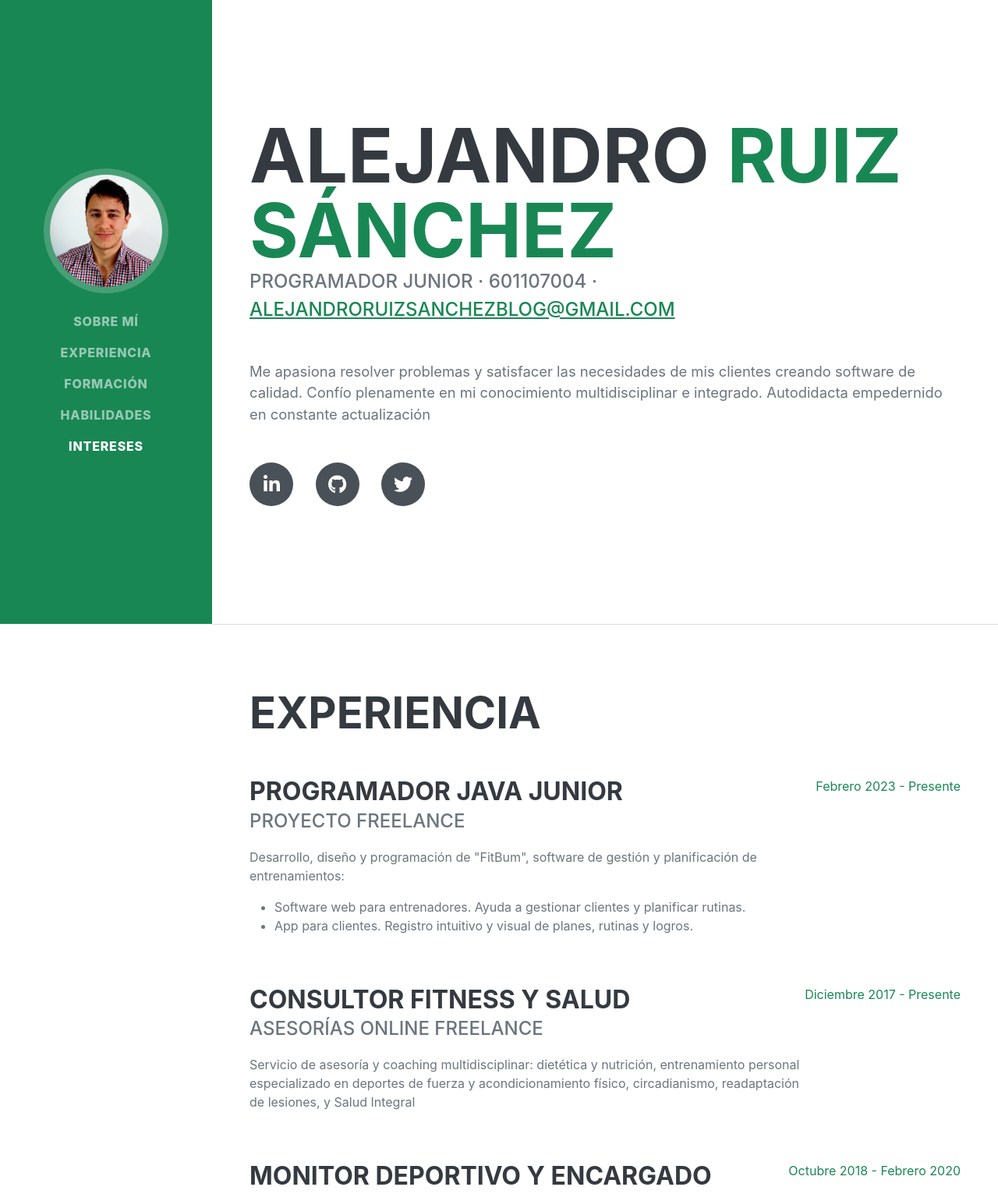
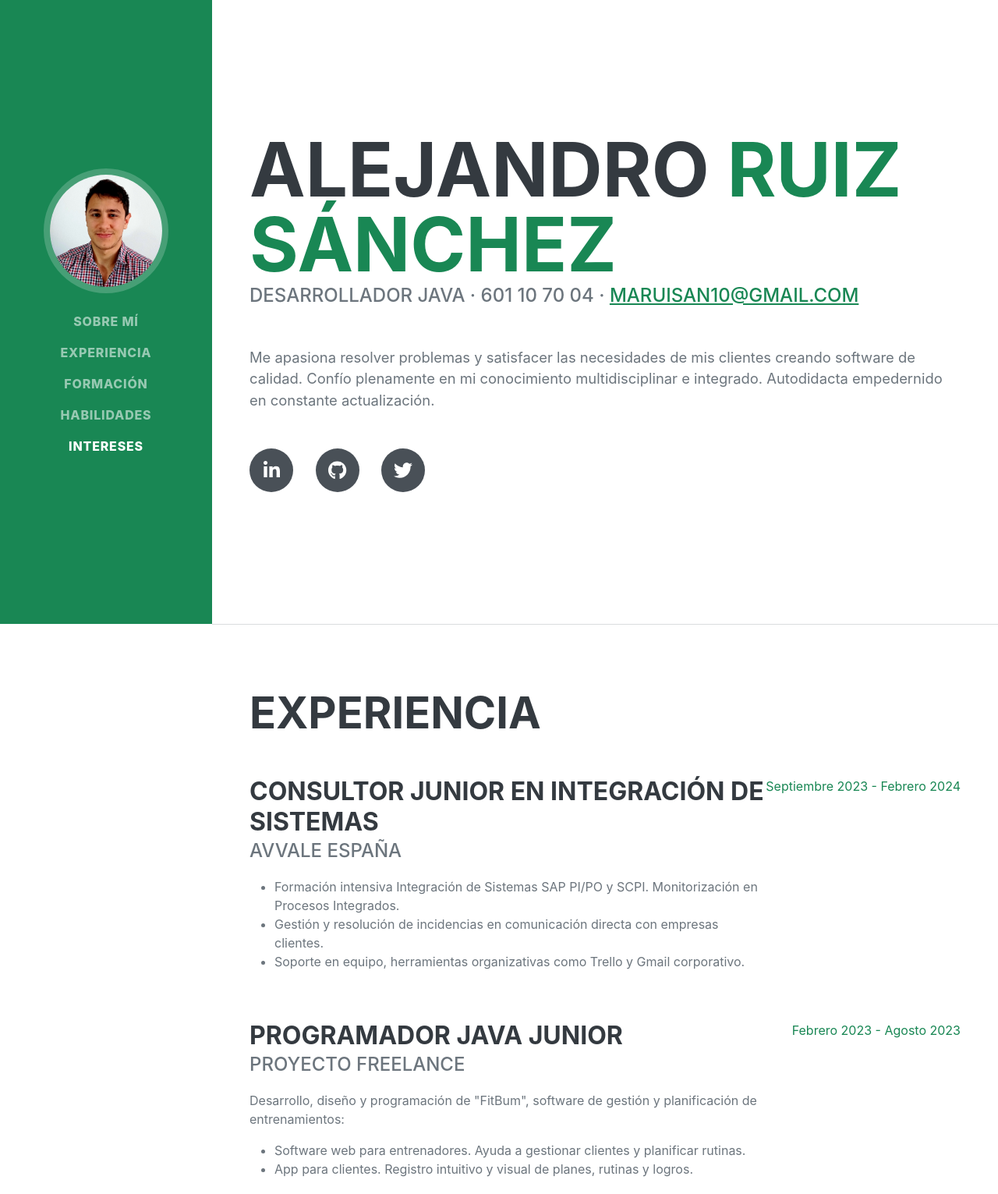
Before and after one commit to alejandrors10/portfolio0424, a plain HTML site: page index.html in a window 1280 px wide. Shown: the top 1531 px of the page at 78% size. Drawn offline with nearby package versions, Linux system fonts and the light colour scheme; a web font is replaced by a local one.

Commit message:
Update index.html

```diff
--- a/index.html
+++ b/index.html
@@ -44,10 +44,10 @@
                         <span class="text-success">Ruiz Sánchez</span>
                     </h1>
                     <div class="subheading mb-5">
-                        Programador Junior ·  601107004  ·
-                        <a href="mailto:name@gmail.com">alejandroruizsanchezblog@gmail.com</a>
+                        Desarrollador Java ·  601 10 70 04  ·
+                        <a href="mailto:name@gmail.com">maruisan10@gmail.com</a>
                     </div>
-                    <p class="lead mb-5">Me apasiona resolver problemas y satisfacer las necesidades de mis clientes creando software de calidad.  Confío plenamente en mi conocimiento multidisciplinar e integrado. Autodidacta empedernido en constante actualización</p>
+                    <p class="lead mb-5">Me apasiona resolver problemas y satisfacer las necesidades de mis clientes creando software de calidad.  Confío plenamente en mi conocimiento multidisciplinar e integrado. Autodidacta empedernido en constante actualización.</p>
                     <div class="social-icons">
                         <a class="social-icon" href="https://www.linkedin.com/in/m-alejandro-ruiz-s%C3%A1nchez/"><i class="fab fa-linkedin-in"></i></a>
                         <a class="social-icon" href="https://github.com/nutriamarciana"><i class="fab fa-github"></i></a>
@@ -60,6 +60,19 @@
             <section class="resume-section" id="experience">
                 <div class="resume-section-content">
                     <h2 class="mb-5">Experiencia</h2>
+                      <div class="d-flex flex-column flex-md-row justify-content-between mb-5">
+                        <div class="flex-grow-1">
+                            <h3 class="mb-0">Consultor Junior en Integración de Sistemas</h3>
+                            <div class="subheading mb-3">Avvale España</div>
+
+                            <ul>
+                                <li>Formación intensiva Integración de Sistemas SAP PI/PO y SCPI. Monitorización en Procesos Integrados. </li>
+                                <li>Gestión y resolución de incidencias en comunicación directa con empresas clientes. </li>
+                                <li>Soporte en equipo, herramientas organizativas como Trello y Gmail corporativo.</li>
+                            </ul>
+                        </div>
+                        <div class="flex-shrink-0"><span class="text-success">Septiembre 2023 - Febrero 2024</span></div>
+                    </div>
                     <div class="d-flex flex-column flex-md-row justify-content-between mb-5">
                         <div class="flex-grow-1">
                             <h3 class="mb-0">Programador Java Junior</h3>
@@ -70,7 +83,7 @@
                                 <li>App para clientes. Registro intuitivo y visual de planes, rutinas y logros.</li>
                             </ul>
                         </div>
-                        <div class="flex-shrink-0"><span class="text-success">Febrero 2023 - Presente</span></div>
+                        <div class="flex-shrink-0"><span class="text-success">Febrero 2023 - Agosto 2023</span></div>
                     </div>
                     <div class="d-flex flex-column flex-md-row justify-content-between mb-5">
                         <div class="flex-grow-1">
```
